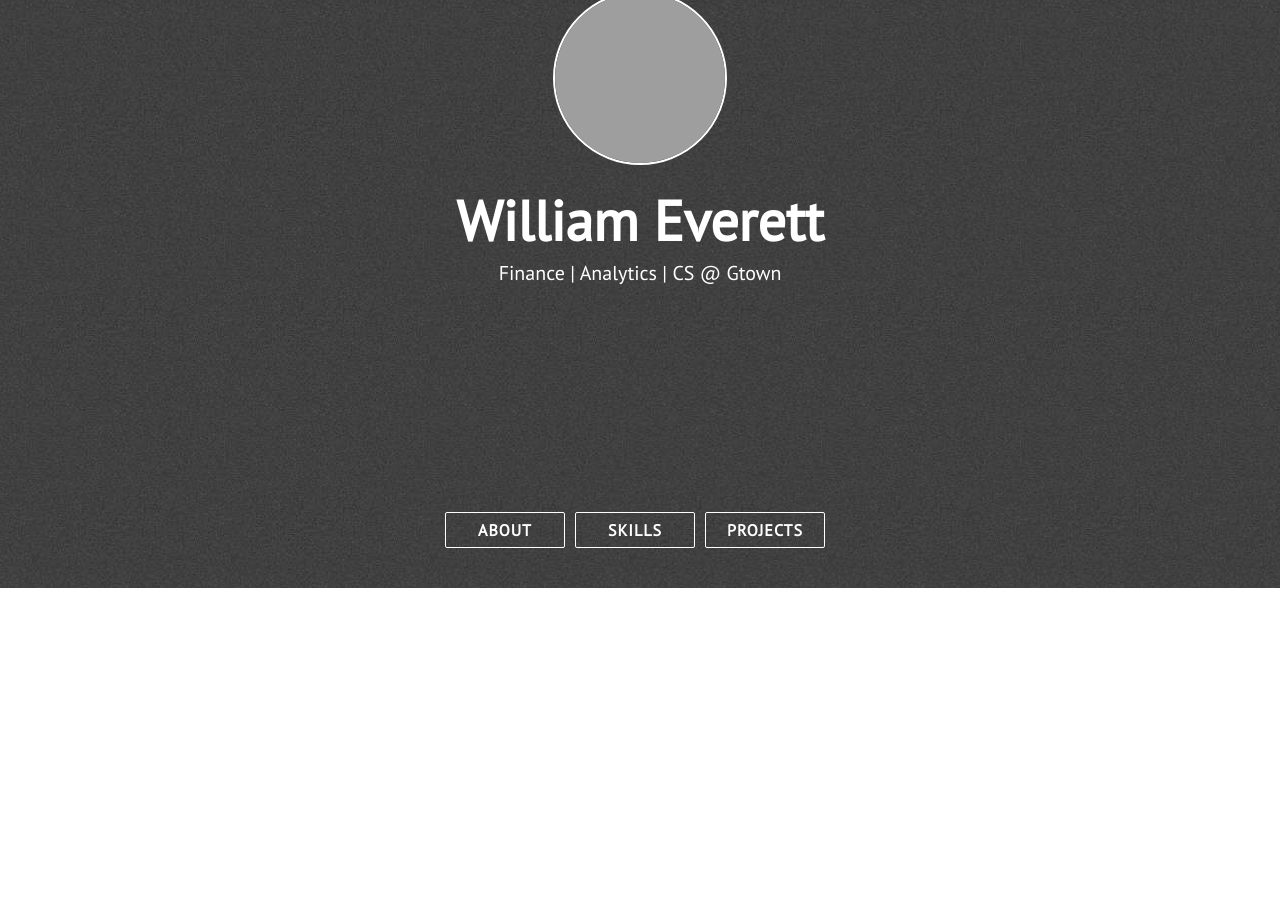
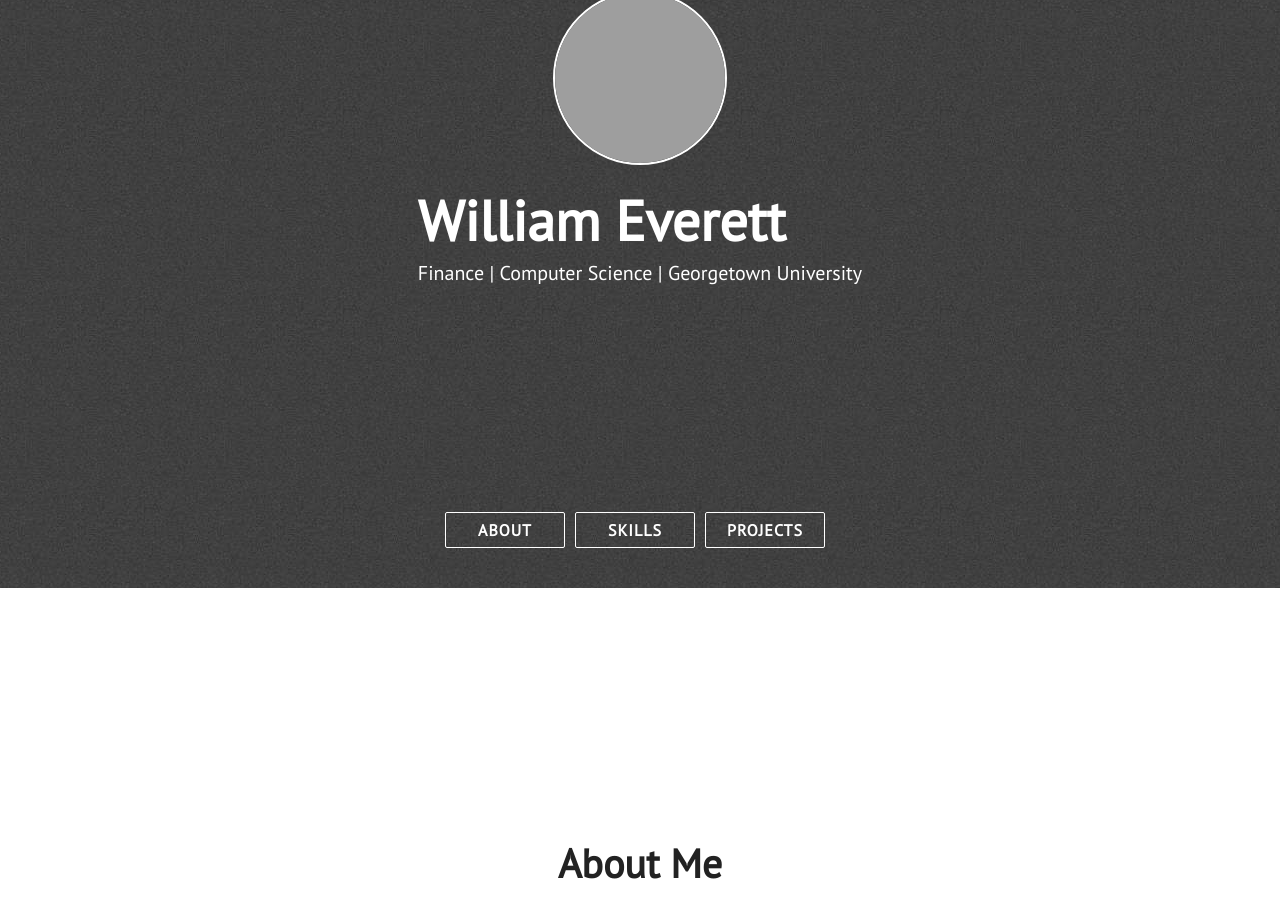
Before and after one commit to wae10/wae10.github.io, a Jekyll site: the page built from index.html, in a window 1280 px wide and 900 px high, scrolled down 312 px. Built offline with Jekyll 4.4.1, drawn with Linux system fonts in a browser that asks for light colours; nearby versions of some CDN libraries; some of the changed text lies outside the part shown; grey boxes are pictures that could not be loaded.

Commit message:
about me

```diff
--- a/_config.yml
+++ b/_config.yml
@@ -1,5 +1,5 @@
 title: William Everett
-description: Finance | Analytics | CS @ Gtown
+description: Finance | Computer Science | Georgetown University
 site_title: '@wae10 - William Everett'
 
 # Build settings
--- a/_includes/about.html
+++ b/_includes/about.html
@@ -1,12 +1,30 @@
 <div class="section-wrapper">
     <section class="section about" id="about">
         <div id="about-text">
-            <div class="section-heading">About</div>
+            <div class="section-heading">About Me</div>
             <p class="paragraph-text justify-text">
-                I am an undergraduate Junior at Georgetown University studying Finance, Information Systems, and Computer Science and actively searching for professional opportunities for Summer 2021.
+                Background
             </p>
              <p class="paragraph-text justify-text">
-                I am passionate about leveraging data and technology to support business solutions.
+                I am originally from Lincoln, Nebraska. Currently attending Georgetown University as a Junior studying Finance, Information Systems, and Computer Science. Campus Activities and Associations: Georgetown Fintech, Club Tennis, DC Reads, Sigma Chi.
+            </p>
+            <p class="paragraph-text justify-text">
+                Now
+            </p>
+            <p class="paragraph-text justify-text">
+                I am actively seeking 2021 professional opportunities.
+            </p>
+            <p class="paragraph-text justify-text">
+                Interests
+            </p>
+            <p class="paragraph-text justify-text">
+                Data, FinTech, Machine Learning.
+            </p>
+            <p class="paragraph-text justify-text">
+                Hobbies
+            </p>
+            <p class="paragraph-text justify-text">
+                Fitness, Travel, Escape Games.
             </p>
             <!-- <p class="paragraph-text justify-text">
                 I maintain a little blog at <a href="{{ site.blog_url }}">nagekar.com</a> where I write about my recent interests and other activities. I post my software projects on <a href="https://github.com/{{ site.github_username }}">GitHub</a>. My email address can be found at the <span class="extra-link"><a href="#extra">bottom</a></span> of this page.
--- a/_includes/extra.html
+++ b/_includes/extra.html
@@ -2,9 +2,9 @@
     <section class="section extra" id="extra">
         <div>
             <div class="section-heading" id="chat-text">Contact</div>
-            <p class="paragraph-text justify-text">
+            <!-- <p class="paragraph-text justify-text">
                 I'd love to hear from you! I am actively searching for professional opportunities for Summer 2021. I'm also open to collaborations, especially on open source projects.
-            </p>
+            </p> -->
             <p class="paragraph-text justify-text">
                 Please feel free to write to me for anything: <a href="mailto:wae10@georgetown.edu" style="color:white">wae10@georgetown.edu</a>
             </p>
@@ -16,7 +16,7 @@
                 <span class="hint--bottom bottom-link" aria-label="Email">
                     <a href="mailto:{{ site.email }}"><i class="head-icon fas fa-envelope"></i></a>
                 </span>
-                <span class="hint--bottom bottom-link" aria-label="Linkedin">
+                <span class="hint--bottom bottom-link" aria-label="LinkedIn">
                     <a href="{{site.linkedin}}"><i class="head-icon fab fa-linkedin"></i></a>
                 </span>
                 <span class="hint--bottom bottom-link" aria-label="GitHub">
--- a/_includes/head.html
+++ b/_includes/head.html
@@ -16,5 +16,5 @@
     <link rel="stylesheet" href="assets/css/main.css"/>
     <link rel="stylesheet" href="assets/css/card.css"/>
     <link rel="shortcut icon" href="assets/images/favicon.ico" />
-    <meta name="description" content="Website - William Everett | Finance and CS student at Georgetown University">
+    <meta name="description" content="Website - William Everett | Georgetown University Finance and Computer Science">
 </head>
--- a/_includes/skills.html
+++ b/_includes/skills.html
@@ -27,7 +27,7 @@
                         </div> <!-- End Skill Bar -->
 
                         <div class="skillbar clearfix " data-percent="90%">
-                            <div class="skillbar-title" style="background: #2980b9;"><span>VBA/Macros</span></div>
+                            <div class="skillbar-title" style="background: #2980b9;"><span>VBA</span></div>
                             <div class="skillbar-bar" style="background: #3498db;"></div>
                             <div class="skill-bar-percent">90%</div>
                         </div> <!-- End Skill Bar -->
@@ -45,7 +45,7 @@
                         </div> <!-- End Skill Bar -->
 
                         <div class="skillbar clearfix " data-percent="60%">
-                            <div class="skillbar-title" style="background: #2980b9"><span>Tableau</span></div>
+                            <div class="skillbar-title" style="background: #2980b9"><span>Unix Shell Scripting</span></div>
                             <div class="skillbar-bar" style="background: #3498db;"></div>
                             <div class="skill-bar-percent">60%</div>
                         </div> <!-- End Skill Bar -->
```
Also changed, not shown: other parts of _includes/skills.html (+1 -1 lines).
